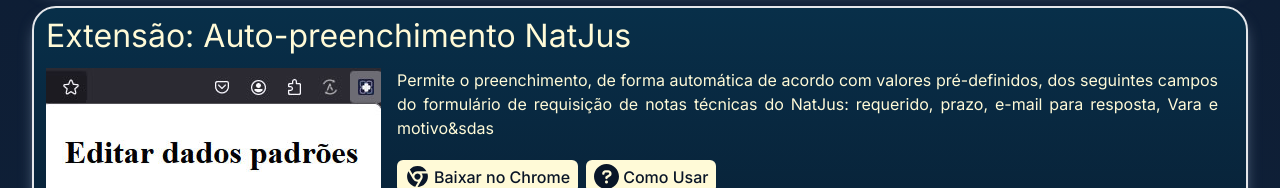
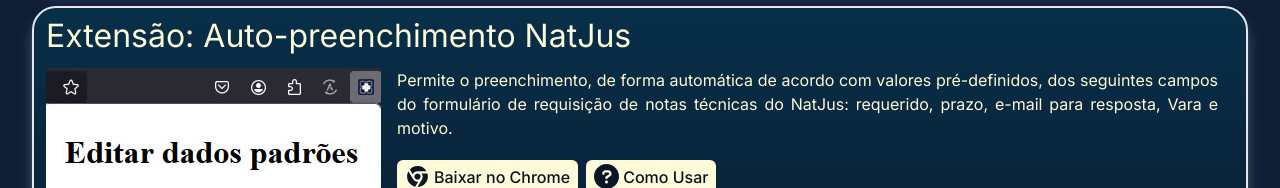
Before and after one commit to joaotextor/ferramentas-jf, a Next.js app: page /ferramentas-jf/ in a window 1280 px wide. Shown: the part 2194-2382 px from the top of the page. Built offline with nearby package versions, Linux system fonts and the light colour scheme.

Commit message:
fix wrong character

```diff
--- a/src/app/page.tsx
+++ b/src/app/page.tsx
@@ -160,7 +160,7 @@
               />
               <ToolCard
                 title="Extensão: Auto-preenchimento NatJus"
-                description="Permite o preenchimento, de forma automática de acordo com valores pré-definidos, dos seguintes campos do formulário de requisição de notas técnicas do NatJus: requerido, prazo, e-mail para resposta, Vara e motivo&sdas"
+                description="Permite o preenchimento, de forma automática de acordo com valores pré-definidos, dos seguintes campos do formulário de requisição de notas técnicas do NatJus: requerido, prazo, e-mail para resposta, Vara e motivo."
                 imageUrl={ssNatJus}
                 buttons={[
                   <SingleButton
```
